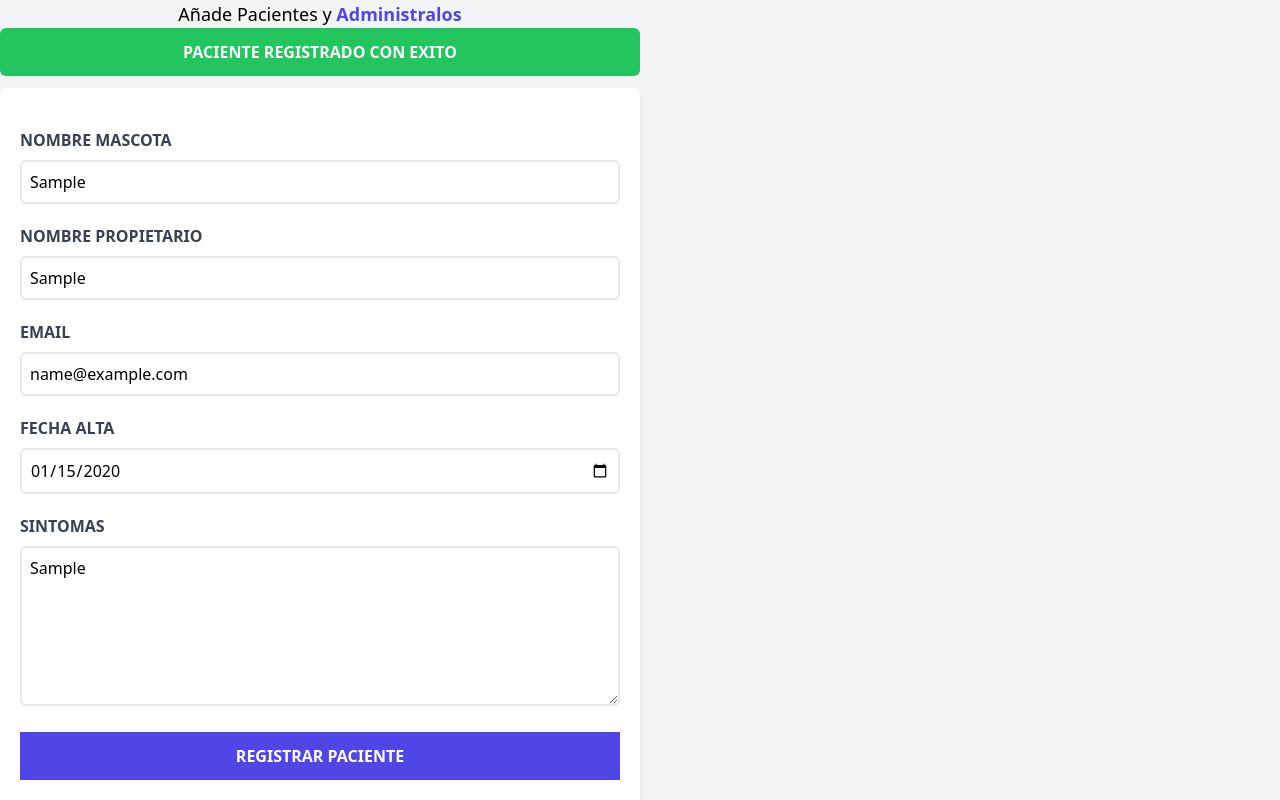
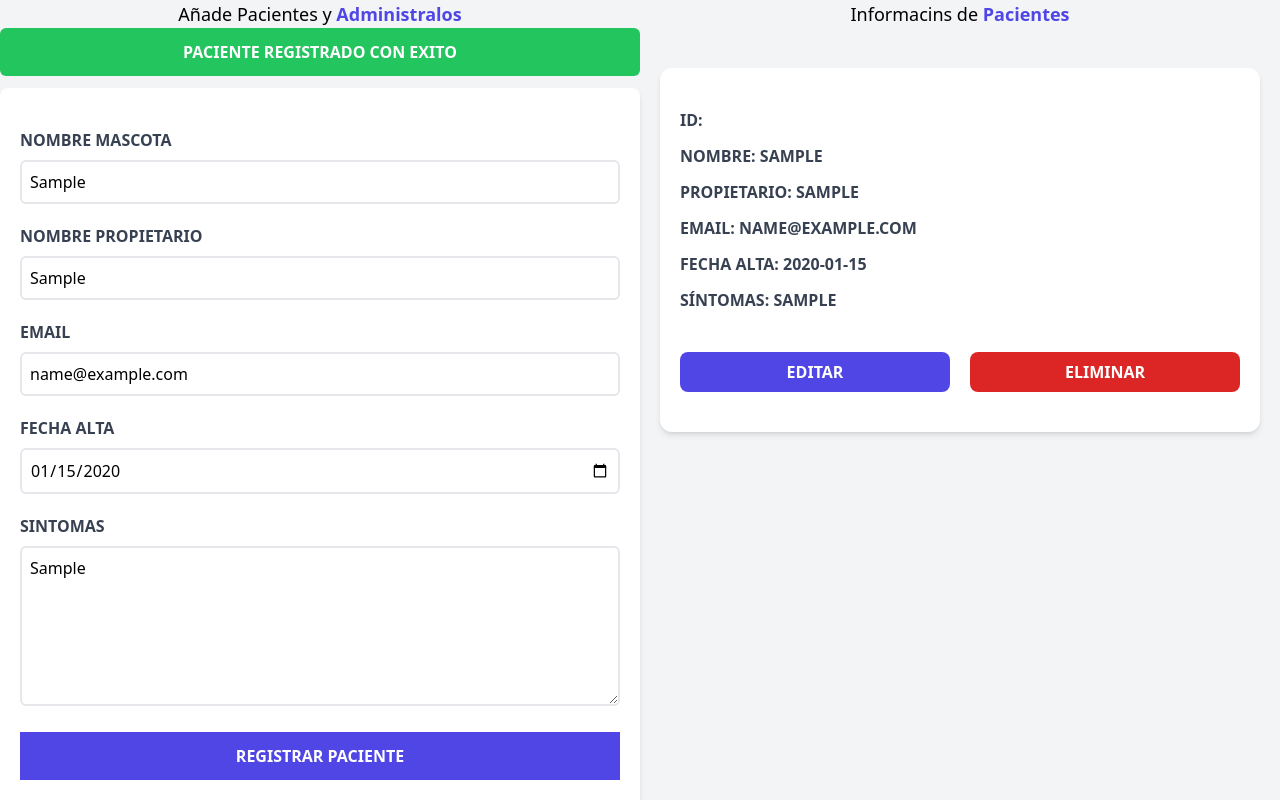
Before and after one commit to DanieleGermani/patient-admin, a Vue app: page / in a window 1280 px wide. Both pictures are taken after typing "Sample", "Sample", "name@example.com", "2020-01-15", "Sample" into the empty fields and a click on the input "Registrar Paciente". Shown: the part 232-1032 px from the top of the page. Built offline with nearby package versions, Linux system fonts and the light colour scheme.

Commit message:
feat: created patient component, working in it

```diff
--- a/src/App.vue
+++ b/src/App.vue
@@ -2,6 +2,7 @@
 import { ref, reactive } from "vue";
 import Header from "./components/Header.vue";
 import Form from "./components/Form.vue";
+import Patient from "./components/Patient.vue";
 
 const patients = ref([]);
 
@@ -33,7 +34,18 @@
       />
       <div class="md:w-1/2 md:h-screen overflow-y-scroll">
         <h3 class="font-black text-3xl text-center">Listado de Pacientes</h3>
-        <div v-if="patients.length > 0"></div>
+
+        <div v-if="patients.length > 0">
+          <p class="text-lg mt-5 text-center">
+            Informacins de
+            <span class="text-indigo-600 font-bold">Pacientes</span>
+          </p>
+          <Patient
+            v-for="patient in patients"
+            :key="patient.id"
+            :patient="patient"
+          />
+        </div>
         <p v-else class="mt-10 text-center text-2xl">No hay Pacientes</p>
       </div>
     </div>
--- /dev/null
+++ b/src/components/Patient.vue
@@ -0,0 +1,57 @@
+<script setup>
+const props = defineProps({
+  patient: {
+    type: Object,
+    required: true,
+  },
+});
+</script>
+<template>
+  <div class="mx-5 my-10 bg-white shadow-md px-5 py-10 rounded-xl">
+    <p class="font-bold mb-3 text-gray-700 uppercase">
+      ID:
+      <span class="font-normal normal-case"> </span>
+    </p>
+
+    <p class="font-bold mb-3 text-gray-700 uppercase">
+      Nombre: {{ patient.petName }}
+      <span class="font-normal normal-case"> </span>
+    </p>
+
+    <p class="font-bold mb-3 text-gray-700 uppercase">
+      Propietario: {{ patient.ownwerName }}
+      <span class="font-normal normal-case"> </span>
+    </p>
+
+    <p class="font-bold mb-3 text-gray-700 uppercase">
+      Email: {{ patient.email }}
+      <span class="font-normal normal-case"> </span>
+    </p>
+
+    <p class="font-bold mb-3 text-gray-700 uppercase">
+      Fecha Alta: {{ patient.entryDate }}
+      <span class="font-normal normal-case"> </span>
+    </p>
+
+    <p class="font-bold mb-3 text-gray-700 uppercase">
+      Síntomas: {{ patient.symptoms }}
+      <span class="font-normal normal-case"> </span>
+    </p>
+
+    <div class="grid md:grid-cols-2 gap-5 mt-10">
+      <button
+        type="button"
+        class="block w-full py-2 px-10 bg-indigo-600 hover:bg-indigo-700 text-white font-bold uppercase rounded-lg"
+      >
+        Editar
+      </button>
+
+      <button
+        type="button"
+        class="block w-full py-2 px-10 bg-red-600 hover:bg-red-700 text-white font-bold uppercase rounded-lg"
+      >
+        Eliminar
+      </button>
+    </div>
+  </div>
+</template>
```
